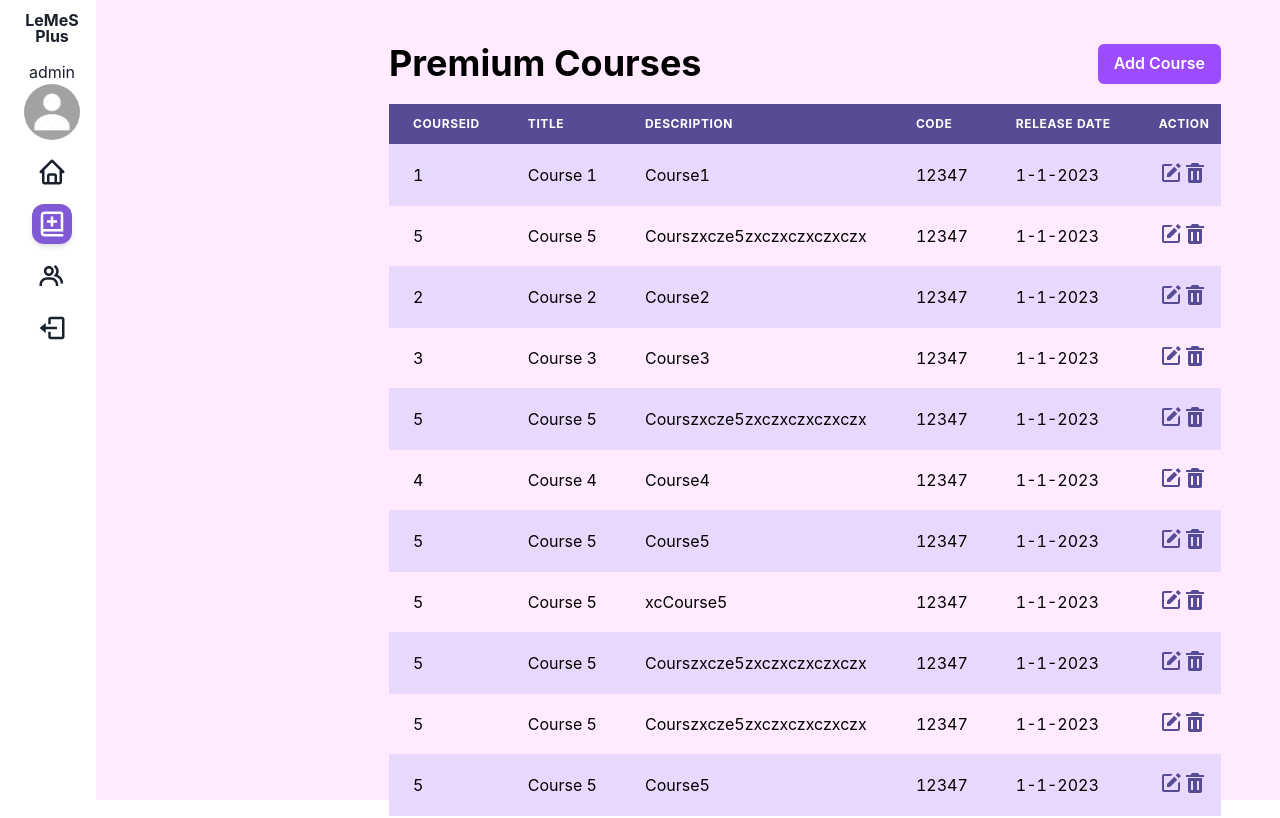
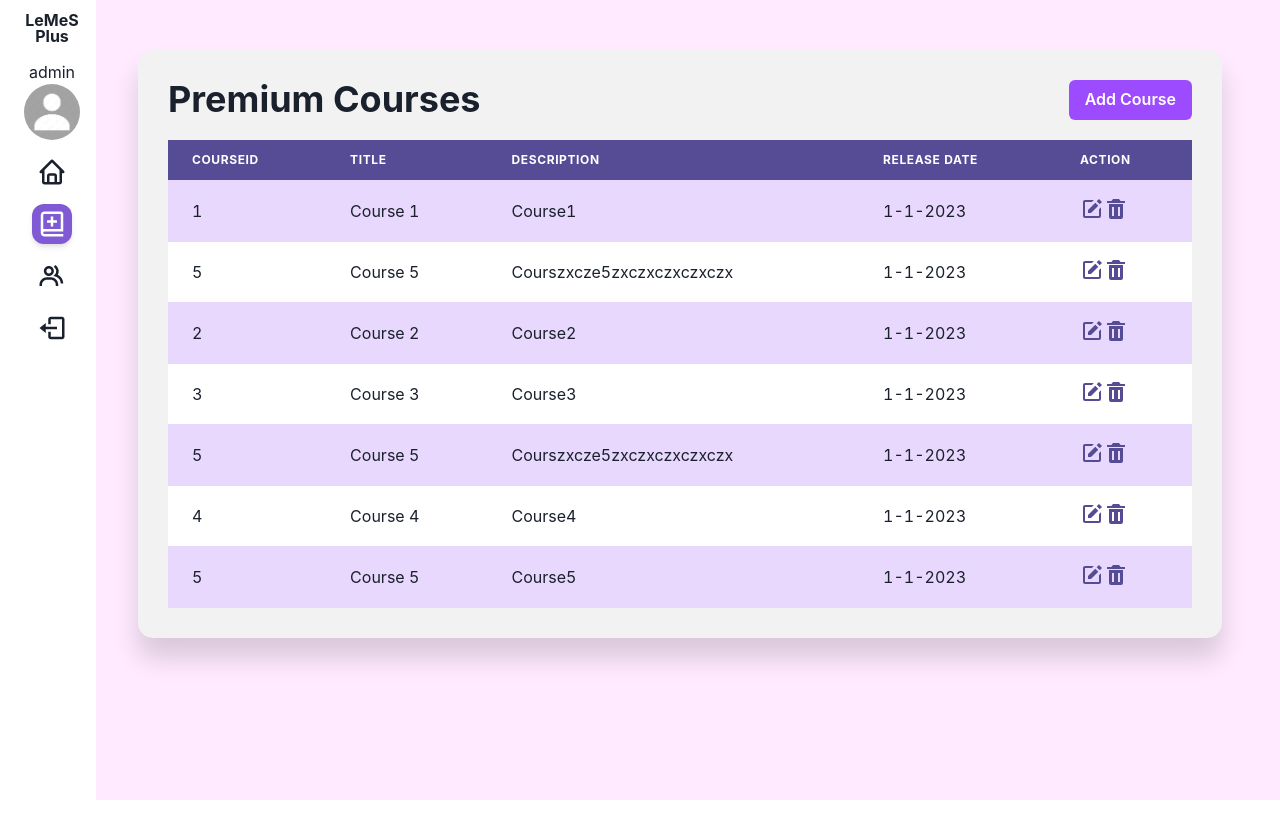
Before and after one commit to nathaniacalista01/LeMeS-WBD-React, a React (Create React App) app: page /premium-courses in a window 1280 px wide. Shown: the top 818 px of the page. Built offline with nearby package versions, Linux system fonts and the light colour scheme.

Commit message:
style: premium courses admin view

```diff
--- a/src/pages/PremiumCourses.tsx
+++ b/src/pages/PremiumCourses.tsx
@@ -13,6 +13,7 @@ import {
     Flex,
     TableContainer,
     Icon,
+    useColorModeValue,
 } from '@chakra-ui/react';
 import {
     BiSolidTrash,
@@ -37,34 +38,33 @@ const CoursesList = () => {
         { course_id: 5, title: 'Course 5', description: 'Courszxcze5zxczxczxczxczx', course_password: 12347, release_date: "1-1-2023" },
         { course_id: 4, title: 'Course 4', description: 'Course4', course_password: 12347, release_date: "1-1-2023" },
         { course_id: 5, title: 'Course 5', description: 'Course5', course_password: 12347, release_date: "1-1-2023" },
-        { course_id: 5, title: 'Course 5', description: 'xcCourse5', course_password: 12347, release_date: "1-1-2023" },
-        { course_id: 5, title: 'Course 5', description: 'Courszxcze5zxczxczxczxczx', course_password: 12347, release_date: "1-1-2023" },
-        { course_id: 5, title: 'Course 5', description: 'Courszxcze5zxczxczxczxczx', course_password: 12347, release_date: "1-1-2023" },
-        { course_id: 5, title: 'Course 5', description: 'Course5', course_password: 12347, release_date: "1-1-2023" },
-        { course_id: 5, title: 'Course 5', description: 'Czxczxourse5', course_password: 12347, release_date: "1-1-2023" },
-        { course_id: 5, title: 'Course 5', description: 'Course5', course_password: 12347, release_date: "1-1-2023" },
-        { course_id: 5, title: 'Course 5', description: 'Courzxczxce5czxc', course_password: 12347, release_date: "1-1-2023" },
-        { course_id: 5, title: 'Course 5', description: 'Course5', course_password: 12347, release_date: "1-1-2023" },
-        { course_id: 5, title: 'Course 5', description: 'Courzxcse5czxzxczxvzxczxc', course_password: 12347, release_date: "1-1-2023" },
-        { course_id: 5, title: 'Course 5', description: 'Courszxcze5zxczxczxczxczx', course_password: 12347, release_date: "1-1-2023" },
+        // { course_id: 5, title: 'Course 5', description: 'xcCourse5', course_password: 12347, release_date: "1-1-2023" },
+        // { course_id: 5, title: 'Course 5', description: 'Courszxcze5zxczxczxczxczx', course_password: 12347, release_date: "1-1-2023" },
+        // { course_id: 5, title: 'Course 5', description: 'Courszxcze5zxczxczxczxczx', course_password: 12347, release_date: "1-1-2023" },
+        // { course_id: 5, title: 'Course 5', description: 'Course5', course_password: 12347, release_date: "1-1-2023" },
+        // { course_id: 5, title: 'Course 5', description: 'Czxczxourse5', course_password: 12347, release_date: "1-1-2023" },
+        // { course_id: 5, title: 'Course 5', description: 'Course5', course_password: 12347, release_date: "1-1-2023" },
+        // { course_id: 5, title: 'Course 5', description: 'Courzxczxce5czxc', course_password: 12347, release_date: "1-1-2023" },
+        // { course_id: 5, title: 'Course 5', description: 'Course5', course_password: 12347, release_date: "1-1-2023" },
+        // { course_id: 5, title: 'Course 5', description: 'Courzxcse5czxzxczxvzxczxc', course_password: 12347, release_date: "1-1-2023" },
+        // { course_id: 5, title: 'Course 5', description: 'Courszxcze5zxczxczxczxczx', course_password: 12347, release_date: "1-1-2023" },
     ]);
 
     return (
         <Container
-            minW={"70vw"}
-            minH={"100vh"}
-        >
+            overflow="auto"
+            maxW={"100vw"}
+            maxH={"100vh"}>
+            <Flex alignItems='center' justifyContent='center' mb='20px' mt='50px'>
                 <Flex
-                minH={"100vh"}
-                align={"center"}
-                justify={"center"}
-                textColor={"black"}
-                width={"auto"}
-                py="6"
-                ml="250"
-            >
-                <Box>
-                    <Box display="flex" justifyContent="space-between" alignItems="center">
+                    direction='column'
+                    background='transparent'
+                    borderRadius='15px'
+                    p='30px'
+                    // mx={{ base: "100px" }}
+                    bg={useColorModeValue("#f2f2f2", "gray.700")}
+                    boxShadow='0 20px 27px 0 rgb(0 0 0 / 15%)'>
+                    <Box display="flex" justifyContent="space-between" alignItems="center" mt="-5">
                         <Heading as="h1">
                             Premium Courses
                         </Heading>
@@ -76,9 +76,7 @@ const CoursesList = () => {
                             </Button>
                         </Box>
                     </Box>
-
-                    <Box>
-                        <TableContainer width="65vw">
+                    <TableContainer width="80vw">
                         {/* HEADER TABLE */}
                         <Table variant="striped" colorScheme="purple">
                             <Thead>
@@ -86,25 +84,26 @@ const CoursesList = () => {
                                     <Th color={"white"}>CourseID</Th>
                                     <Th color={"white"}>Title</Th>
                                     <Th color={"white"}>Description</Th>
-                                        <Th color={"white"}>Code</Th>
                                     <Th color={"white"}>Release Date</Th>
                                     <Th color={"white"}>Action</Th>
                                 </Tr>
                             </Thead>
                             <Tbody>
                                 {/* ITERATE HERE LOOPING DATABASE TO FILL TABLE */}
-                                    {courses.map((item) => (
-                                        <Tr key={item.course_id}>
+                                {courses.map((item, index) => (
+                                    <Tr
+                                        key={index}
+                                        _even={{ bg: 'white' }}
+                                    >
                                         <Td>{item.course_id}</Td>
                                         <Td>{item.title}</Td>
                                         <Td>{item.description}</Td>
-                                            <Td>{item.course_password}</Td>
                                         <Td>{item.release_date}</Td>
                                         <Td>
-                                                <Link to={`/admin/editcourse/${item.course_id}`} style={{ textDecoration: 'none' }}>
+                                            <Link to={`/admin/edit-course/${item.course_id}`} style={{ textDecoration: 'none' }}>
                                                 <Icon as={BiSolidEdit} fontSize={"24"} color={"#564c95"} _hover={{ color: "green" }}></Icon>
                                             </Link>
-                                                <Link to={`/admin/deletecourse/${item.course_id}`} style={{ textDecoration: 'none' }}>
+                                            <Link to={`/admin/delete-course/${item.course_id}`} style={{ textDecoration: 'none' }}>
                                                 <Icon as={BiSolidTrash} fontSize={"24"} color={"#564c95"} _hover={{ color: "red" }}></Icon>
                                             </Link>
                                         </Td>
@@ -115,10 +114,9 @@ const CoursesList = () => {
                         {/* Pagination component */}
                         {/* Replace with your pagination component */}
                     </TableContainer>
-                    </Box>
-                </Box>
                 </Flex>
-        </Container>
+            </Flex>
+        </Container >
     );
 };
 
```
Lines whose indentation alone changed are shown as unchanged.
